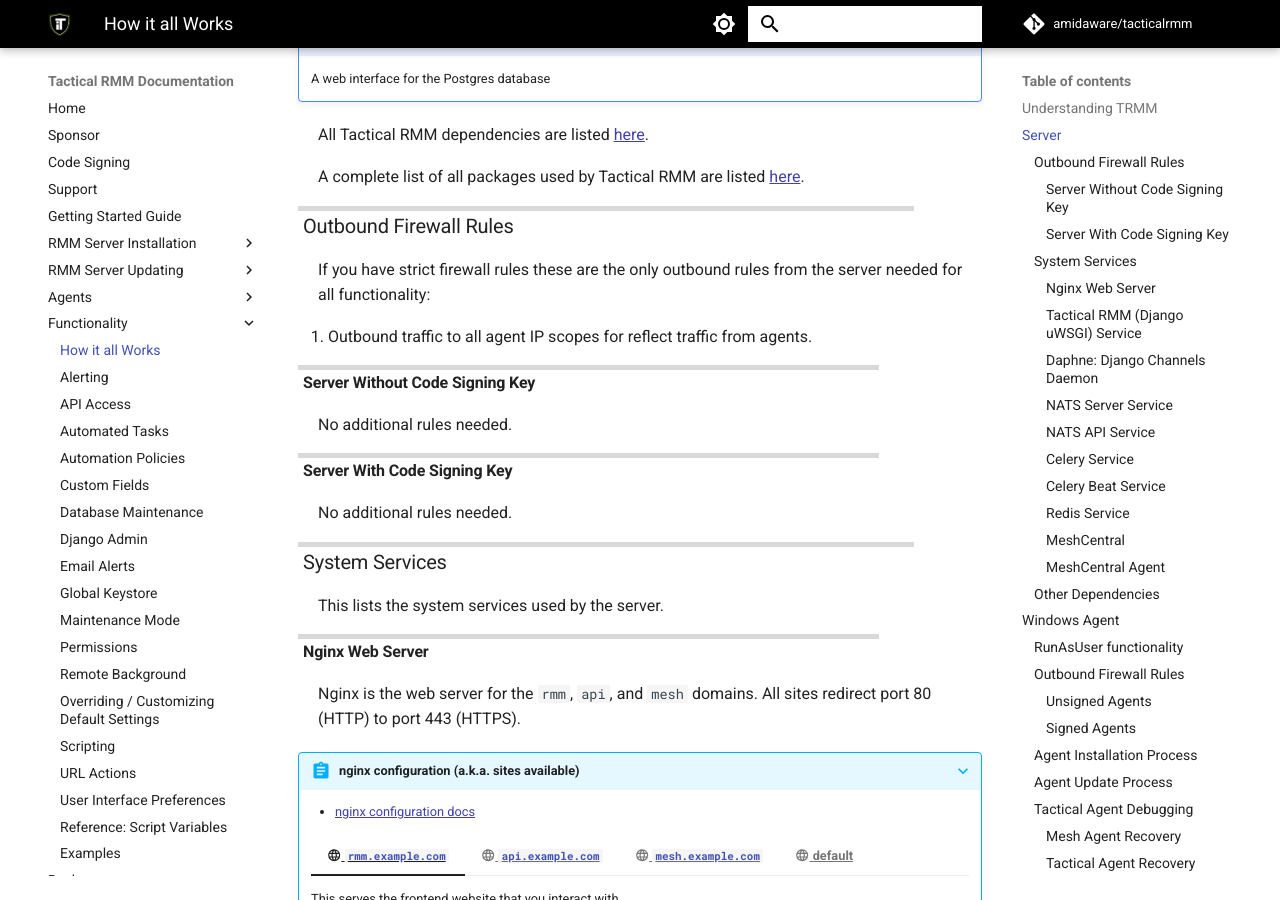
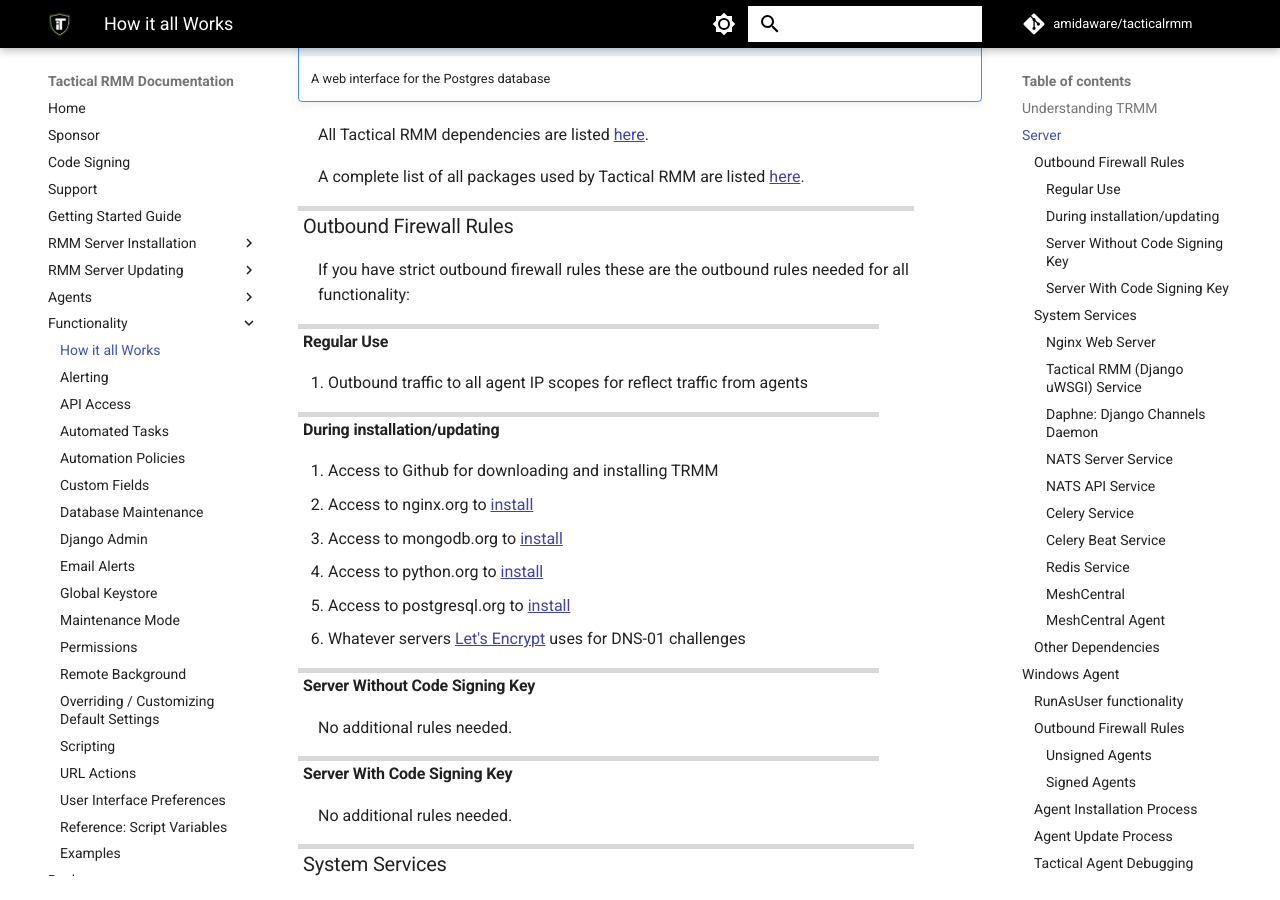
Before and after one commit to amidaware/trmm-docs, an MkDocs documentation site: the page built from docs/howitallworks.md, in a window 1280 px wide and 900 px high, scrolled down 1133 px. Built offline with MkDocs 1.6.1 and Material for MkDocs 9.7.7, drawn with Linux system fonts in a browser that asks for light colours; comment, search, counter and statistics services are not loaded.

Commit message:
Adding outbound firewall info

```diff
--- a/docs/howitallworks.md
+++ b/docs/howitallworks.md
@@ -34,9 +34,20 @@
 
 ### Outbound Firewall Rules
 
-If you have strict firewall rules these are the only outbound rules from the server needed for all functionality:
+If you have strict outbound firewall rules these are the outbound rules needed for all functionality:
 
-1. Outbound traffic to all agent IP scopes for reflect traffic from agents.
+#### Regular Use
+
+1. Outbound traffic to all agent IP scopes for reflect traffic from agents
+
+#### During installation/updating
+
+1. Access to Github for downloading and installing TRMM
+2. Access to nginx.org to [install](https://github.com/amidaware/tacticalrmm/blob/ae5d0b1d81ed7e7ee1f3ebaafaf8a8ad96c8a49a/install.sh#L180)
+3. Access to mongodb.org to [install](https://github.com/amidaware/tacticalrmm/blob/ae5d0b1d81ed7e7ee1f3ebaafaf8a8ad96c8a49a/install.sh#L241)
+4. Access to python.org to [install](https://github.com/amidaware/tacticalrmm/blob/ae5d0b1d81ed7e7ee1f3ebaafaf8a8ad96c8a49a/install.sh#L253)
+5. Access to postgresql.org to [install](https://github.com/amidaware/tacticalrmm/blob/ae5d0b1d81ed7e7ee1f3ebaafaf8a8ad96c8a49a/install.sh#L269)
+6. Whatever servers [Let's Encrypt](https://letsencrypt.org/docs/faq/#what-ip-addresses-does-let-s-encrypt-use-to-validate-my-web-server) uses for DNS-01 challenges
 
 #### Server Without Code Signing Key
 
```
